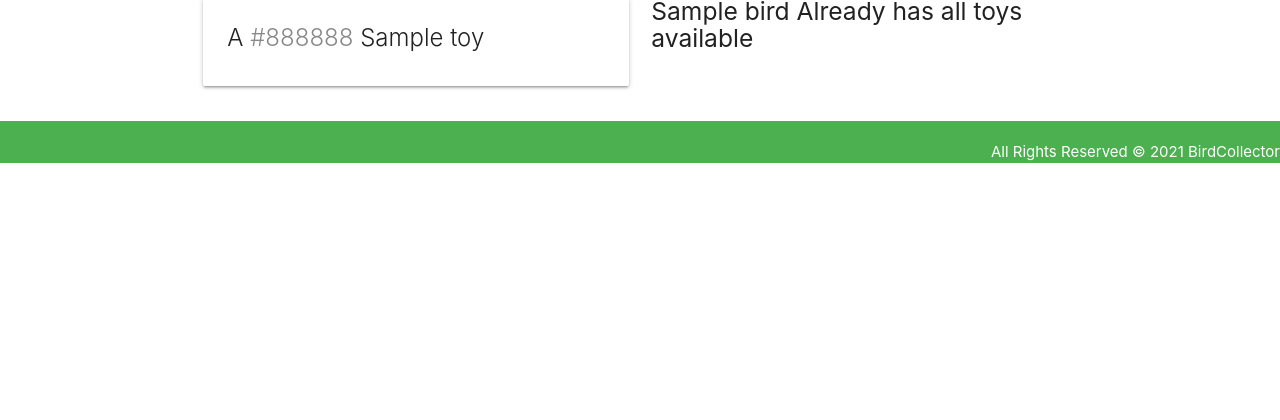
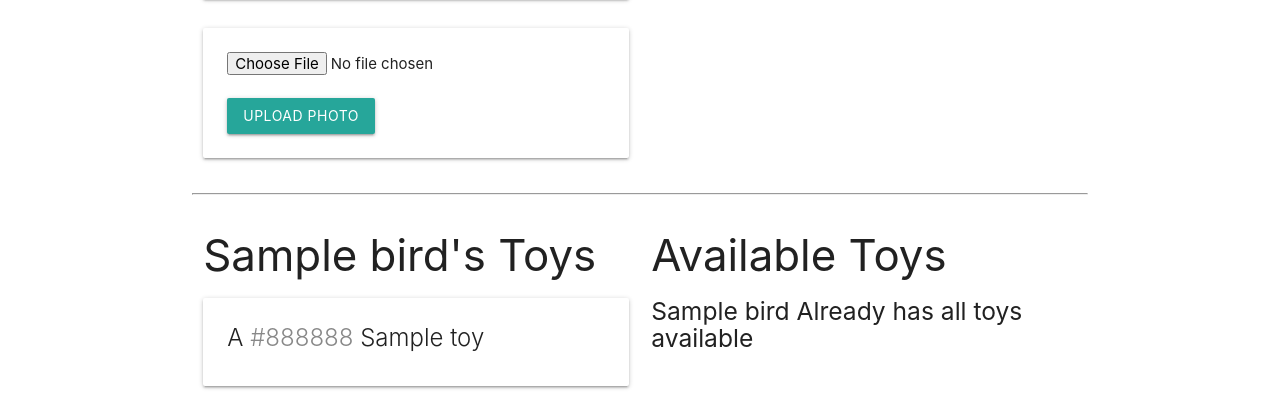
Before and after one commit to darryltait/birdcollector, a Django app: page /birds/1/ in a window 1280 px wide. Shown: the part 783-1203 px from the top of the page. Before the commit the page ends 946 px from the top, so only its background shows below. Run offline with Django 3.2, Linux system fonts and the light colour scheme; tables that the repository leaves empty hold one stand-in row (values such as "Sample post").

Commit message:
adds image upload and some styling

```diff
--- a/main_app/models.py
+++ b/main_app/models.py
@@ -1,6 +1,8 @@
 from django.db import models
 from django.urls import reverse
 from datetime import date
+
+# import the built-in User model from django library
 
 # Create your models here.
 
@@ -50,3 +52,13 @@ class Feeding(models.Model):
 
     class Meta:
         ordering = ["-date"]
+
+
+class Photo(models.Model):
+    # store the url of image on aws
+    url = models.CharField(max_length=200)
+    # relationship to the cat
+    bird = models.ForeignKey(Bird, on_delete=models.CASCADE)
+
+    def __str__(self):
+        return f"Photo for cat id # {self.cat_id} @ {self.url}"
--- a/main_app/static/css/style.css
+++ b/main_app/static/css/style.css
@@ -5,6 +5,7 @@ body {
   }
   main {
     flex: 1 0 auto;
+
 
   }
   footer {
@@ -15,3 +16,8 @@ body {
   .card-copy{
      background-color: orange;
   }
+
+  h1 {
+    /* color: #536dfe; */
+
+  }
--- a/main_app/templates/base.html
+++ b/main_app/templates/base.html
@@ -5,10 +5,10 @@
 <head>
     <meta charset="UTF-8">
     <meta http-equiv="X-UA-Compatible" content="IE=edge">
-    <meta name="viewport" content="width=
-    , initial-scale=1.0">
+    <meta name="viewport" content="width=device-width, initial-scale=1.0">
     <link rel="stylesheet" href="https://cdnjs.cloudflare.com/ajax/libs/materialize/1.0.0/css/materialize.min.css">
-    <link rel="stylesheet" href="{% static 'css/style.css' %}">
+    <link rel="stylesheet" type="text/css" href="{% static 'css/style.css' %}">
+
     <script src="https://cdnjs.cloudflare.com/ajax/libs/materialize/1.0.0/js/materialize.min.js"></script>
 
     <title>Bird Collector</title>
--- a/main_app/templates/birds/detail.html
+++ b/main_app/templates/birds/detail.html
@@ -24,18 +24,38 @@
                     <a href="{% url 'birds_delete' bird.id %}">Delete</a>
                 </div>
             </div>
+
+            <!-- display the bird photos -->
+            {% for photo in bird.photo_set.all %}
+                <img src="{{ photo.url }}" alt="{{ photo.url}}" class="responsive-img card-panel">
+            {% empty %}
+                <div class="card-panel indigo-text text-accent-2">No photos uploaded</div>
+
+            {% endfor %}
+            <!-- add photo form -->
+            <form
+                action="{% url 'add_photo' bird.id %}"
+                enctype="multipart/form-data"
+                method="POST"
+                class="card-panel">
+                {% csrf_token %}
+
+                <input type="file" name="photo_file">
+                <br><br>
+                <input type="submit" class="btn" value="Upload Photo">
+            </form>
         </div>
         <div class="col s6">
             <form action="{% url 'add_feeding' bird.id %}" method="post">
                 {% csrf_token %}
                 {{ feeding_form.as_p }}
-                <input type="submit" class="btn" value="Add Feeding">
+                <input type="submit" class="btn indigo accent-2" value="Add Feeding">
             </form>
             <br>
             {% if bird.fed_for_today %}
                 <div class="card-panel teal-text center-align">{{bird.name}} has been fed all meals for today</div>
             {% else %}
-                <div class="card-panel red-text center-align">{{bird.name}} might be hungry</div>
+                <div class="card-panel red-text center-align">{{bird.name}} might be hungry...</div>
             {% endif %}
 
             <table class="striped">
--- a/main_app/templates/main_app/bird_form.html
+++ b/main_app/templates/main_app/bird_form.html
@@ -4,7 +4,7 @@
 {% block content %}
 
 {% if object %}
-    <h1>Edit <span class='teal-text'>{{object.name}}</span></h1>
+    <h1>Edit <span class='indigo-text text-accent-2'>{{object.name}}</span></h1>
 {% else %}
     <h1>Add a Bird</h1>
 {% endif %}
@@ -15,7 +15,7 @@
     <table>
         {{ form.as_table }}
     </table>
-    <input type='submit' value='Submit!' class='btn'>
+    <input type='submit' value='Submit!' class='btn indigo accent-2'>
 </form>
 
 {% endblock %}
--- a/main_app/templates/main_app/toy_form.html
+++ b/main_app/templates/main_app/toy_form.html
@@ -3,9 +3,9 @@
 {% block content %}
 
     {% if object %}
-        <h1>Edit <span class="teal-text">{{object.name}}</span></h1>
+        <h1>Edit <span class="indigo-text text-accent-2">{{object.name}}</span></h1>
     {% else %}
-        <h1>Add Cat</h1>
+        <h1>Add Toy</h1>
     {% endif%}
 
     <form action="" method="post">
@@ -13,7 +13,7 @@
         <table>
             {{ form.as_table }}
         </table>
-        <input type="submit" value="Submit!" class="btn">
+        <input type="submit" value="Submit!" class="btn indigo accent-2">
     </form>
 
 
--- a/main_app/urls.py
+++ b/main_app/urls.py
@@ -20,4 +20,5 @@ urlpatterns = [
     path(
         "birds/<int:bird_id>/assoc_toy/<int:toy_id>/", views.assoc_toy, name="assoc_toy"
     ),
+    path("birds/<int:bird_id>/add_photo", views.add_photo, name="add_photo"),
 ]
--- a/main_app/views.py
+++ b/main_app/views.py
@@ -1,8 +1,17 @@
+# package for generating unique keys for the photos
+import uuid
+
+# AWS SDK package
+import boto3
+
 from django.shortcuts import render, redirect
 from django.views.generic.edit import CreateView, UpdateView, DeleteView
-from .models import Bird
-from .models import Toy
+from .models import Bird, Toy, Photo
 from .forms import FeedingForm
+
+# format should be 'protocol://service-code.region-code.amazonaws.com'
+S3_BASE_URL = "https://s3.us-east-2.amazonaws.com/"
+BUCKET = "dareal-birdcollector"
 
 # from django.http import HttpResponse
 
@@ -92,3 +101,36 @@ class ToyDelete(DeleteView):
 def assoc_toy(request, bird_id, toy_id):
     Bird.objects.get(id=bird_id).toys.add(toy_id)
     return redirect("detail", bird_id=bird_id)
+
+
+def add_photo(request, bird_id):
+    # the <input> will have 'name' attribute- that's the key our file will be on the incoming data
+    photo_file = request.FILES.get("photo_file", None)
+
+    if photo_file:
+        # create an s3 instance
+        s3 = boto3.client("s3")
+        # generate a unique key for the image
+        # variable to store index of the dot before the file extension
+        # rfind will find the last instance of the '.' character
+        index_of_last_period = photo_file.name.rfind(".")
+        # generate a unique key and grab the first 6 characters of it
+        # GEffed.png
+        key = uuid.uuid4().hex[:6] + photo_file.name[index_of_last_period:]
+
+        try:
+            # s3 client - attempt to perform a file upload
+            s3.upload_fileobj(photo_file, BUCKET, key)
+
+            # generate the url based on the key name, our base url and bucket
+            url = f"{S3_BASE_URL}{BUCKET}/{key}"
+
+            photo = Photo(url=url, bird_id=bird_id)
+            photo.save()
+        except:
+            print("An error occurred uploading files to AWS")
+
+    # return redirect("bird", bird_id=bird_id)
+    # return redirect("birds_detail", bird_id=bird_id)
+    # return redirect("birds/detail.html", bird_id=bird_id)
+    return redirect("detail", bird_id=bird_id)
```
Also changed, not shown: birdcollector/settings.py (+6 -2 lines), main_app/migrations/0005_photo.py (added).
